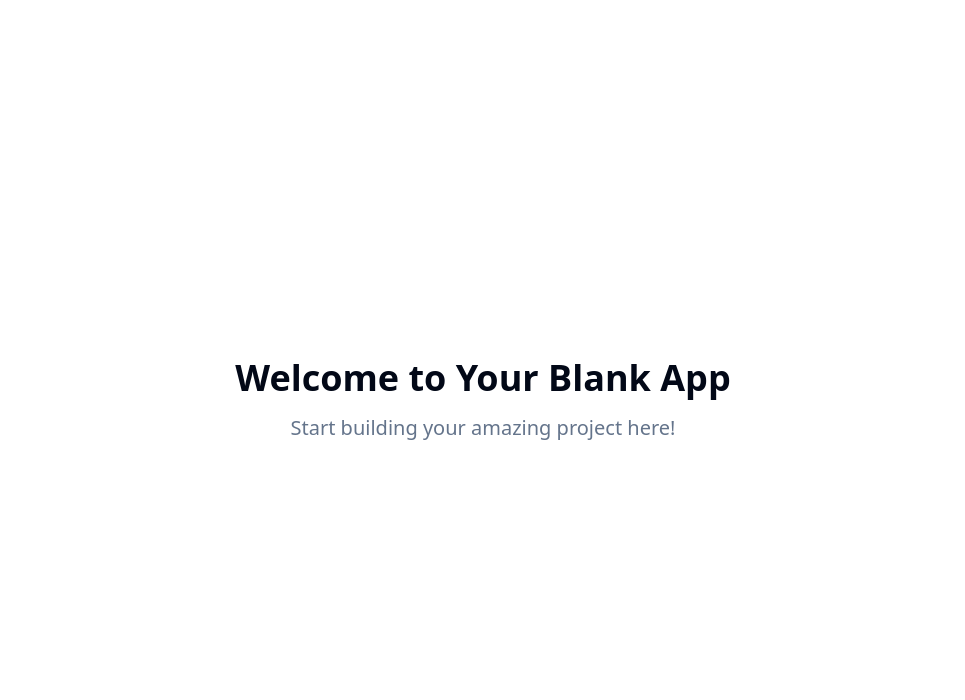
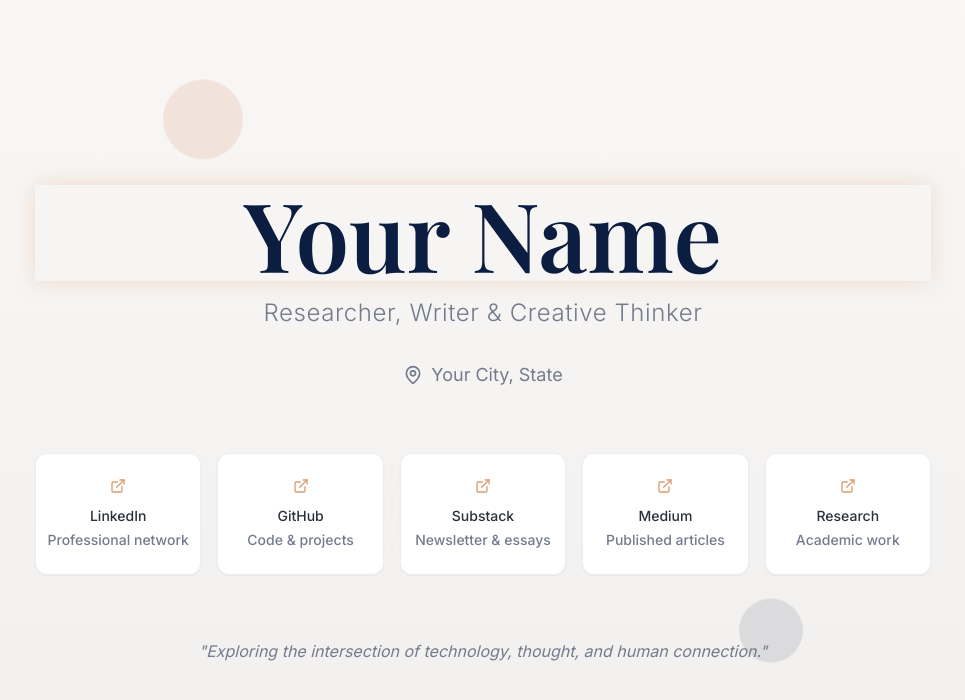
Before and after one commit to somyam/quirky-digital-me, a React (Vite) app: page / in a window 1280 px wide. Shown: the top 700 px of the page, without its empty margins (157-1122 px from the left). Built offline with nearby package versions, Linux system fonts and the light colour scheme.

Commit message:
Add personal website content

```diff
--- a/index.html
+++ b/index.html
@@ -3,17 +3,19 @@
   <head>
     <meta charset="UTF-8" />
     <meta name="viewport" content="width=device-width, initial-scale=1.0" />
-    <title>quirky-digital-me</title>
-    <meta name="description" content="Lovable Generated Project" />
-    <meta name="author" content="Lovable" />
+    <title>Your Name - Personal Website</title>
+    <meta name="description" content="Personal website of [Your Name] - Researcher, Writer & Creative Thinker" />
+    <meta name="author" content="Your Name" />
+    <meta name="keywords" content="researcher, writer, personal website, academic, creative" />
 
-    <meta property="og:title" content="quirky-digital-me" />
-    <meta property="og:description" content="Lovable Generated Project" />
+    <meta property="og:title" content="Your Name - Personal Website" />
+    <meta property="og:description" content="Personal website of [Your Name] - Researcher, Writer & Creative Thinker" />
     <meta property="og:type" content="website" />
     <meta property="og:image" content="https://lovable.dev/opengraph-image-p98pqg.png" />
 
     <meta name="twitter:card" content="summary_large_image" />
-    <meta name="twitter:site" content="@lovable_dev" />
+    <meta name="twitter:title" content="Your Name - Personal Website" />
+    <meta name="twitter:description" content="Personal website of [Your Name] - Researcher, Writer & Creative Thinker" />
     <meta name="twitter:image" content="https://lovable.dev/opengraph-image-p98pqg.png" />
   </head>
 
--- /dev/null
+++ b/src/components/PersonalHero.tsx
@@ -0,0 +1,87 @@
+import { MapPin, ExternalLink } from "lucide-react";
+import { Button } from "@/components/ui/button";
+import { Card } from "@/components/ui/card";
+
+interface SocialLink {
+  name: string;
+  url: string;
+  description: string;
+}
+
+const PersonalHero = () => {
+  // These would be replaced with actual user data
+  const name = "Your Name";
+  const location = "Your City, State";
+  const tagline = "Researcher, Writer & Creative Thinker";
+
+  const socialLinks: SocialLink[] = [
+    { name: "LinkedIn", url: "#", description: "Professional network" },
+    { name: "GitHub", url: "#", description: "Code & projects" },
+    { name: "Substack", url: "#", description: "Newsletter & essays" },
+    { name: "Medium", url: "#", description: "Published articles" },
+    { name: "Research", url: "#", description: "Academic work" },
+  ];
+
+  return (
+    <div className="min-h-screen bg-gradient-subtle flex items-center justify-center px-4 py-12">
+      <div className="max-w-4xl mx-auto text-center space-y-12">
+        {/* Floating decoration */}
+        <div className="absolute top-20 left-1/4 w-20 h-20 bg-accent/20 rounded-full animate-float"></div>
+        <div className="absolute bottom-32 right-1/4 w-16 h-16 bg-primary/10 rounded-full animate-float" style={{ animationDelay: '2s' }}></div>
+
+        {/* Main content */}
+        <div className="space-y-8 relative z-10">
+          {/* Name and tagline */}
+          <div className="space-y-4">
+            <h1 className="text-6xl md:text-7xl lg:text-8xl font-heading font-semibold text-primary animate-glow">
+              {name}
+            </h1>
+            <p className="text-xl md:text-2xl text-muted-foreground font-light tracking-wide">
+              {tagline}
+            </p>
+          </div>
+
+          {/* Location */}
+          <div className="flex items-center justify-center gap-2 text-muted-foreground">
+            <MapPin className="w-5 h-5" />
+            <span className="text-lg">{location}</span>
+          </div>
+
+          {/* Social links */}
+          <div className="grid grid-cols-1 md:grid-cols-2 lg:grid-cols-5 gap-4 max-w-5xl mx-auto pt-8">
+            {socialLinks.map((link) => (
+              <Card key={link.name} className="group hover:shadow-glow transition-all duration-300 border-border/50">
+                <Button
+                  variant="ghost"
+                  className="w-full h-full p-6 flex flex-col items-center gap-3 hover:bg-accent/10 transition-smooth"
+                  asChild
+                >
+                  <a href={link.url} target="_blank" rel="noopener noreferrer">
+                    <ExternalLink className="w-6 h-6 text-accent group-hover:scale-110 transition-bounce" />
+                    <div className="text-center">
+                      <div className="font-medium text-foreground group-hover:text-accent transition-smooth">
+                        {link.name}
+                      </div>
+                      <div className="text-sm text-muted-foreground mt-1">
+                        {link.description}
+                      </div>
+                    </div>
+                  </a>
+                </Button>
+              </Card>
+            ))}
+          </div>
+
+          {/* Subtle call to action */}
+          <div className="pt-8">
+            <p className="text-muted-foreground italic">
+              "Exploring the intersection of technology, thought, and human connection."
+            </p>
+          </div>
+        </div>
+      </div>
+    </div>
+  );
+};
+
+export default PersonalHero;
--- a/src/index.css
+++ b/src/index.css
@@ -1,42 +1,65 @@
+@import url('https://fonts.googleapis.com/css2?family=Inter:wght@300;400;500;600&family=Playfair+Display:wght@400;500;600&display=swap');
+
 @tailwind base;
 @tailwind components;
 @tailwind utilities;
 
-/* Definition of the design system. All colors, gradients, fonts, etc should be defined here.
-All colors MUST be HSL.
-*/
-
+/* Personal Website Design System - Sophisticated & Quirky */
 @layer base {
   :root {
-    --background: 0 0% 100%;
-    --foreground: 222.2 84% 4.9%;
+    /* Core palette - intellectual blues with warm touches */
+    --background: 30 15% 97%;
+    --foreground: 220 15% 20%;
 
     --card: 0 0% 100%;
-    --card-foreground: 222.2 84% 4.9%;
+    --card-foreground: 220 15% 20%;
 
     --popover: 0 0% 100%;
-    --popover-foreground: 222.2 84% 4.9%;
+    --popover-foreground: 220 15% 20%;
 
-    --primary: 222.2 47.4% 11.2%;
-    --primary-foreground: 210 40% 98%;
+    /* Sophisticated navy as primary */
+    --primary: 220 70% 15%;
+    --primary-foreground: 30 15% 97%;
 
-    --secondary: 210 40% 96.1%;
-    --secondary-foreground: 222.2 47.4% 11.2%;
+    /* Warm secondary */
+    --secondary: 35 20% 92%;
+    --secondary-foreground: 220 15% 20%;
 
-    --muted: 210 40% 96.1%;
-    --muted-foreground: 215.4 16.3% 46.9%;
+    /* Muted warm grays */
+    --muted: 30 10% 94%;
+    --muted-foreground: 220 10% 50%;
 
-    --accent: 210 40% 96.1%;
-    --accent-foreground: 222.2 47.4% 11.2%;
+    /* Accent - warm intellectual */
+    --accent: 25 60% 65%;
+    --accent-foreground: 220 15% 20%;
 
-    --destructive: 0 84.2% 60.2%;
-    --destructive-foreground: 210 40% 98%;
+    --destructive: 0 75% 60%;
+    --destructive-foreground: 0 0% 98%;
 
-    --border: 214.3 31.8% 91.4%;
-    --input: 214.3 31.8% 91.4%;
-    --ring: 222.2 84% 4.9%;
+    --border: 220 20% 88%;
+    --input: 220 20% 88%;
+    --ring: 220 70% 15%;
 
-    --radius: 0.5rem;
+    /* Design system enhancements */
+    --radius: 0.75rem;
+
+    /* Gradients */
+    --gradient-hero: linear-gradient(135deg, hsl(220 70% 15%), hsl(220 60% 25%));
+    --gradient-subtle: linear-gradient(180deg, hsl(30 15% 97%), hsl(30 10% 94%));
+    --gradient-accent: linear-gradient(135deg, hsl(25 60% 65%), hsl(35 50% 70%));
+
+    /* Shadows */
+    --shadow-elegant: 0 10px 30px -10px hsl(220 70% 15% / 0.15);
+    --shadow-soft: 0 4px 20px -4px hsl(220 20% 50% / 0.1);
+    --shadow-glow: 0 0 40px hsl(25 60% 65% / 0.2);
+
+    /* Typography scale */
+    --font-heading: 'Playfair Display', serif;
+    --font-body: 'Inter', sans-serif;
+
+    /* Animations */
+    --transition-smooth: all 0.3s cubic-bezier(0.4, 0, 0.2, 1);
+    --transition-bounce: all 0.4s cubic-bezier(0.68, -0.55, 0.265, 1.55);
 
     --sidebar-background: 0 0% 98%;
 
@@ -100,6 +123,71 @@ All colors MUST be HSL.
   }
 
   body {
-    @apply bg-background text-foreground;
+    @apply bg-background text-foreground font-body;
+  }
+
+  h1, h2, h3, h4, h5, h6 {
+    font-family: var(--font-heading);
   }
 }
+
+@layer components {
+  .animate-float {
+    animation: float 6s ease-in-out infinite;
+  }
+
+  .animate-glow {
+    animation: glow 3s ease-in-out infinite alternate;
+  }
+
+  .text-gradient {
+    background: var(--gradient-accent);
+    -webkit-background-clip: text;
+    -webkit-text-fill-color: transparent;
+    background-clip: text;
+  }
+
+  .shadow-elegant {
+    box-shadow: var(--shadow-elegant);
+  }
+
+  .shadow-soft {
+    box-shadow: var(--shadow-soft);
+  }
+
+  .shadow-glow {
+    box-shadow: var(--shadow-glow);
+  }
+
+  .transition-smooth {
+    transition: var(--transition-smooth);
+  }
+
+  .transition-bounce {
+    transition: var(--transition-bounce);
+  }
+}
+
+@layer utilities {
+  .bg-gradient-hero {
+    background: var(--gradient-hero);
+  }
+
+  .bg-gradient-subtle {
+    background: var(--gradient-subtle);
+  }
+
+  .bg-gradient-accent {
+    background: var(--gradient-accent);
+  }
+}
+
+@keyframes float {
+  0%, 100% { transform: translateY(0px); }
+  50% { transform: translateY(-10px); }
+}
+
+@keyframes glow {
+  from { box-shadow: 0 0 20px hsl(25 60% 65% / 0.3); }
+  to { box-shadow: 0 0 30px hsl(25 60% 65% / 0.6); }
+}
--- a/src/pages/Index.tsx
+++ b/src/pages/Index.tsx
@@ -1,13 +1,10 @@
-// Update this page (the content is just a fallback if you fail to update the page)
+import PersonalHero from "@/components/PersonalHero";
 
 const Index = () => {
   return (
-    <div className="min-h-screen flex items-center justify-center bg-background">
-      <div className="text-center">
-        <h1 className="text-4xl font-bold mb-4">Welcome to Your Blank App</h1>
-        <p className="text-xl text-muted-foreground">Start building your amazing project here!</p>
-      </div>
-    </div>
+    <main>
+      <PersonalHero />
+    </main>
   );
 };
 
--- a/tailwind.config.ts
+++ b/tailwind.config.ts
@@ -18,6 +18,10 @@ export default {
 			}
 		},
 		extend: {
+			fontFamily: {
+				'heading': ['var(--font-heading)'],
+				'body': ['var(--font-body)'],
+			},
 			colors: {
 				border: 'hsl(var(--border))',
 				input: 'hsl(var(--input))',
```
